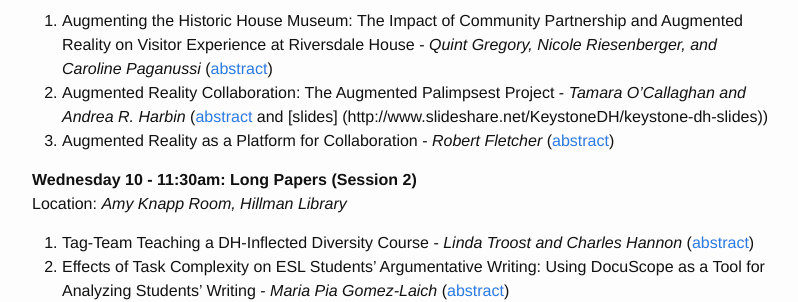
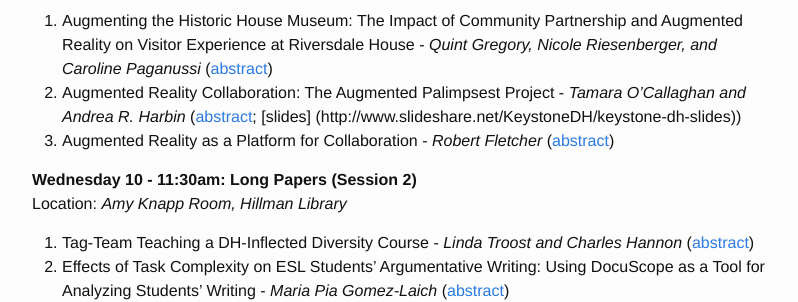
Before and after one commit to KeystoneDH/2016, a Jekyll site: the page built from schedule.md, in a window 1280 px wide and 900 px high, scrolled down 471 px. Shown: the part 152-454 px from the top of the window, without its empty margins (238-1036 px from the left). Built offline with Jekyll 4.4.1, drawn with Linux system fonts in a browser that asks for light colours.

Commit message:
Update schedule.md

```diff
--- a/schedule.md
+++ b/schedule.md
@@ -30,7 +30,7 @@ Location: _Digital Scholarship Commons, Hillman Library_
 
 
 1. Augmenting the Historic House Museum: The Impact of Community Partnership and Augmented Reality on Visitor Experience at Riversdale House - *Quint Gregory, Nicole Riesenberger, and Caroline Paganussi* ([abstract](/2016/abstracts/#submission-36))
-2. Augmented Reality Collaboration: The Augmented Palimpsest Project - *Tamara O'Callaghan and Andrea R. Harbin* ([abstract](/2016/abstracts/#submission-48) and [slides] (http://www.slideshare.net/KeystoneDH/keystone-dh-slides))
+2. Augmented Reality Collaboration: The Augmented Palimpsest Project - *Tamara O'Callaghan and Andrea R. Harbin* ([abstract](/2016/abstracts/#submission-48); [slides] (http://www.slideshare.net/KeystoneDH/keystone-dh-slides))
 3. Augmented Reality as a Platform for Collaboration - *Robert Fletcher* ([abstract](/2016/abstracts/#submission-39))
 
 **Wednesday 10 - 11:30am: Long Papers (Session 2)**
```
